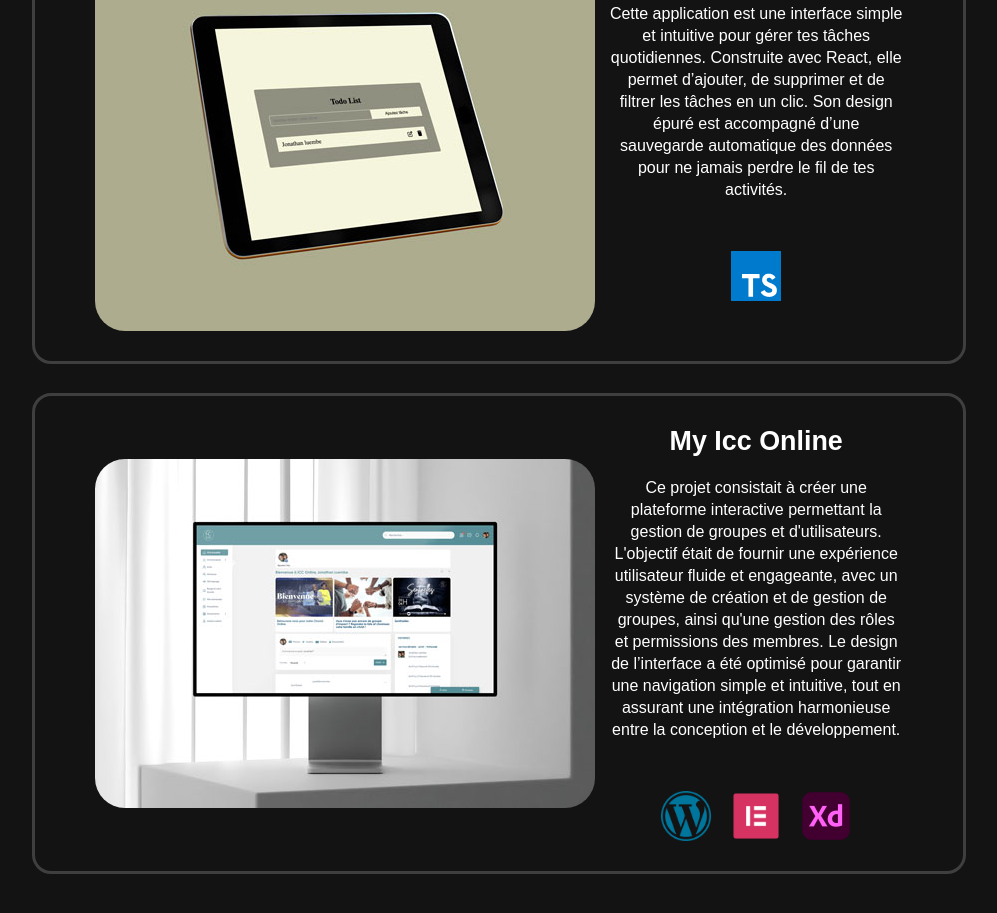
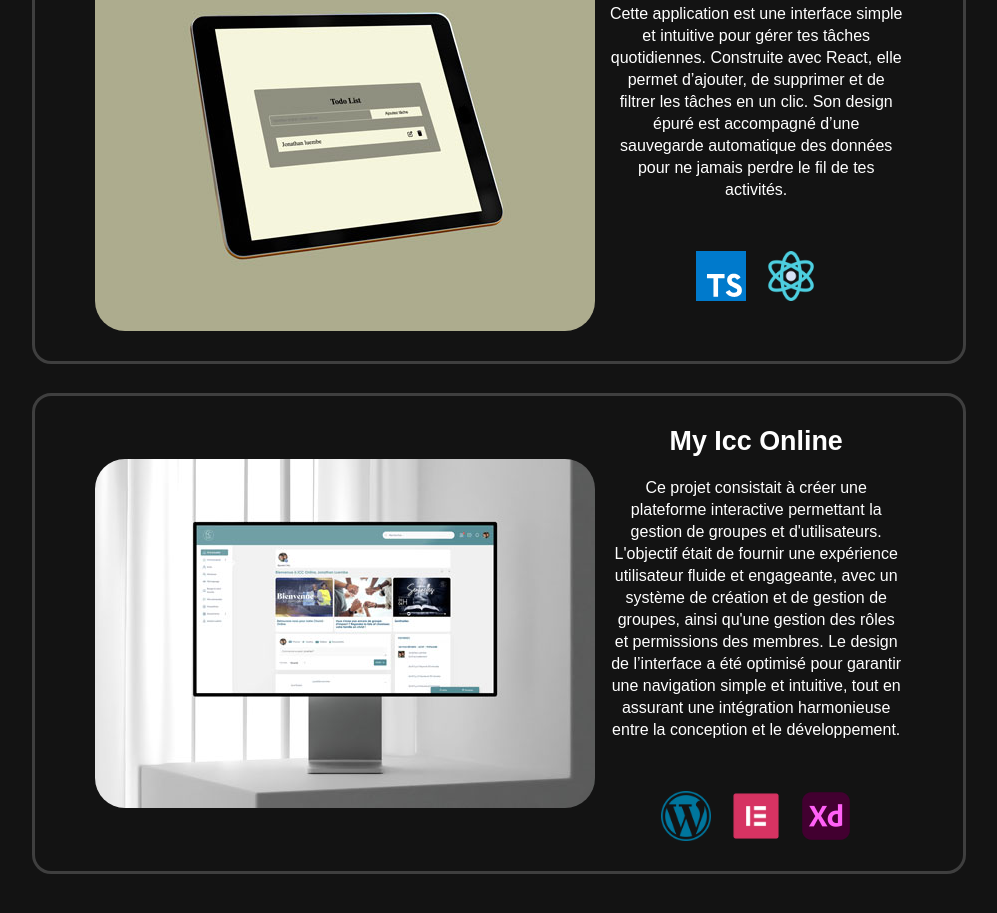
Before and after one commit to JoeLeDev/portfolio-Dev, a plain HTML site: page index.html in a window 1280 px wide. Shown: the part 3100-4013 px from the top of the page, without its empty margins (141-1138 px from the left). Drawn offline with nearby package versions, Linux system fonts and the light colour scheme.

Commit message:
React add

```diff
--- a/index.html
+++ b/index.html
@@ -207,6 +207,7 @@
                                             fil de tes activités.</p>
                                             <div class="Techno">
                                                 <img src="./assets/typescript.svg" alt="">
+                                                <img src="./assets/React.png" alt="">
                                             </div>
                                     </div>
                             </div>
```
